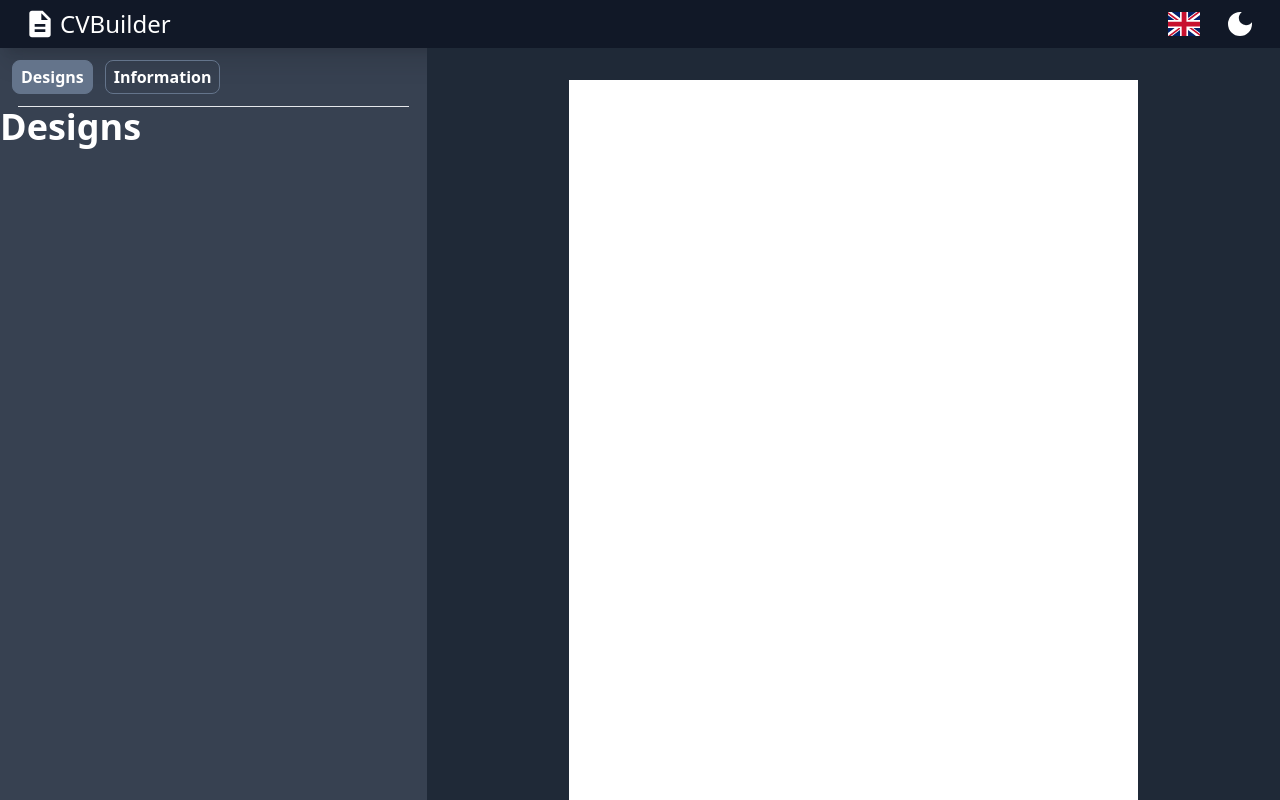
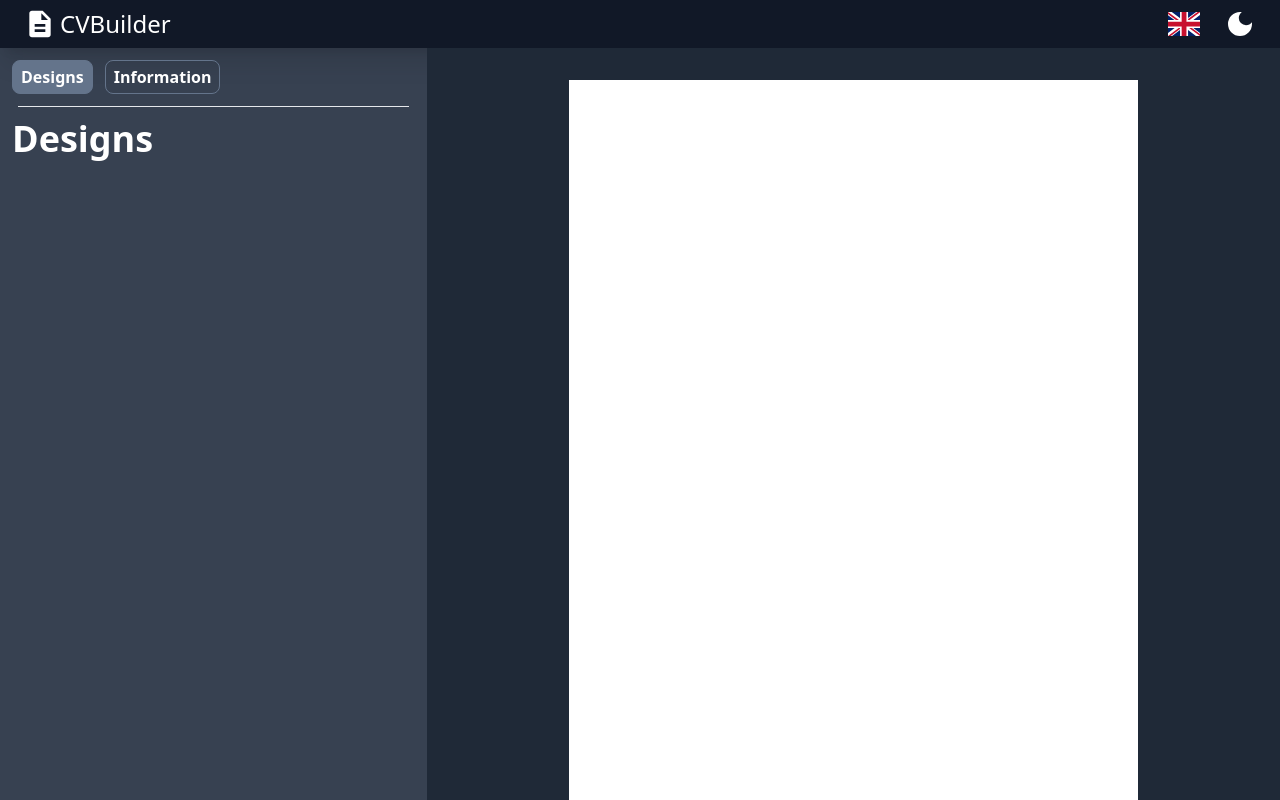
Before and after one commit to PulidoLuciano/CVBuilder, a React (Vite) app in the folder CVBuilder/: page / in a window 1280 px wide. Built offline with nearby package versions, Linux system fonts and the light colour scheme.

Commit message:
Add padding to sections

```diff
--- a/CVBuilder/src/components/aside.jsx
+++ b/CVBuilder/src/components/aside.jsx
@@ -14,15 +14,14 @@ export default function Aside(){
             {
                 (sectionShown == "designs")
                 ?
-                <section>
+                <section className="p-3">
                     <h2>Designs</h2>
                 </section>
                 :
-                <section>
+                <section className="p-3">
                     <h2>Information</h2>
                 </section>
             }
-
         </aside>
     )
 }
```
